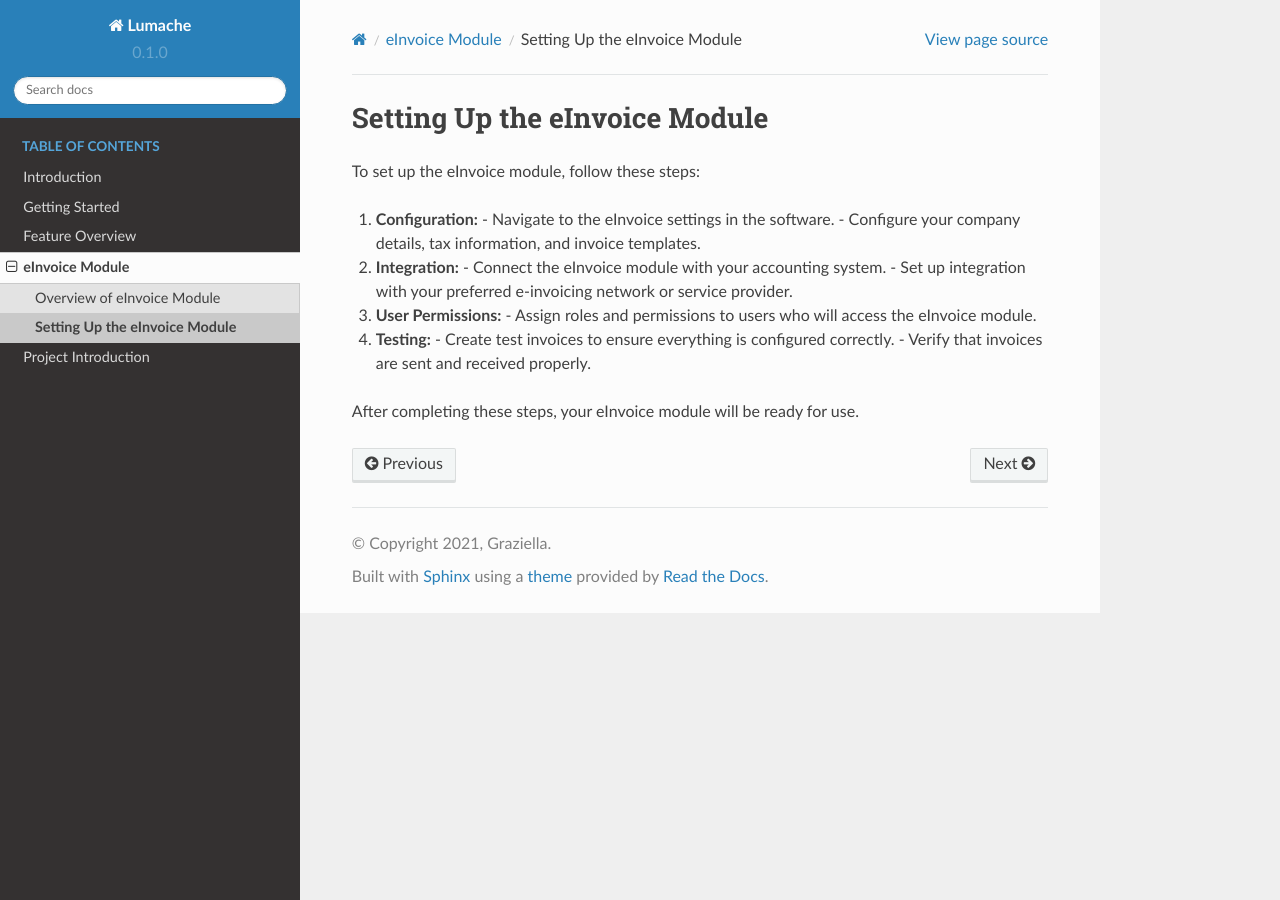
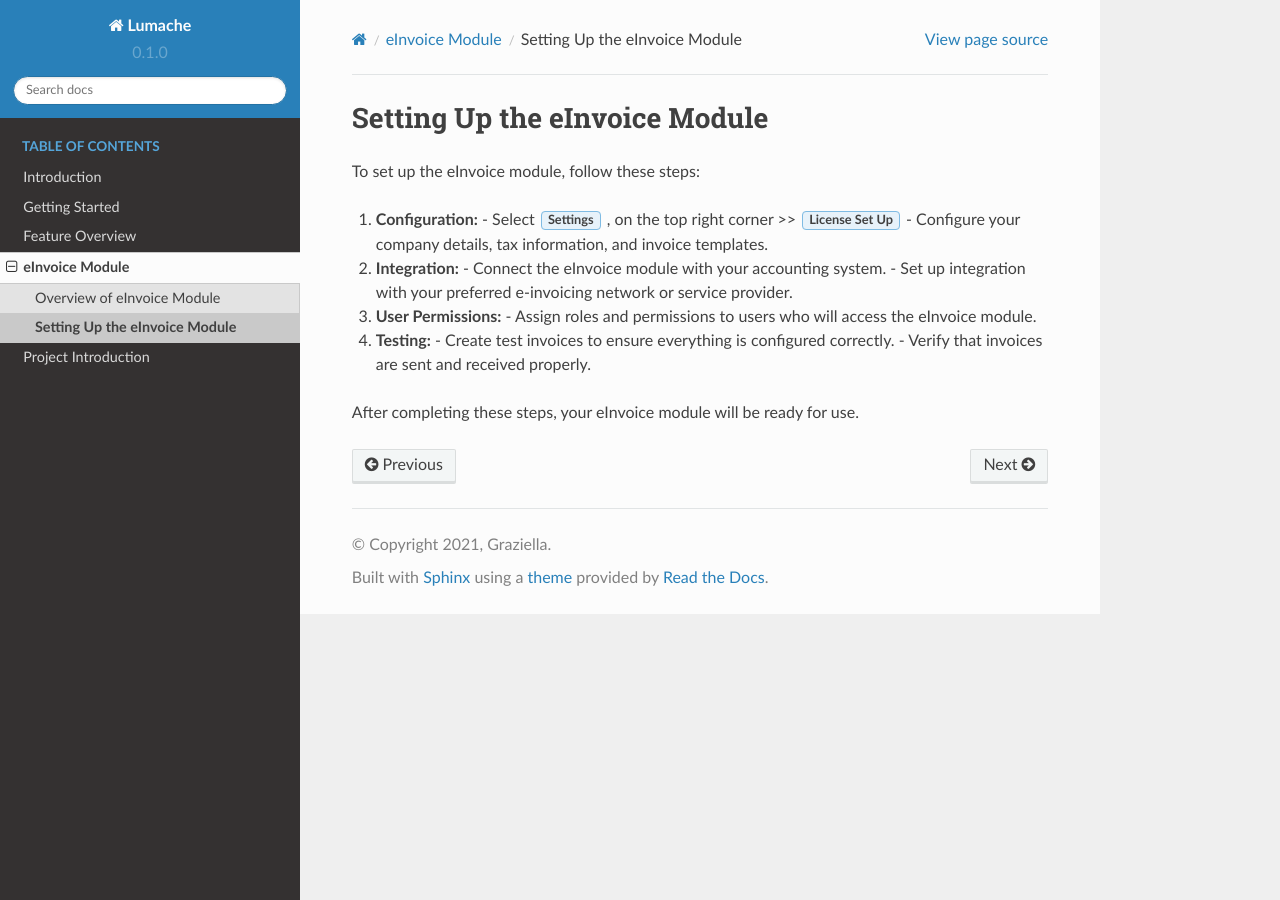
Before and after one commit to wookfai/manual, a Sphinx documentation site: the page built from docs/source/modules/einvoice/setup.rst, in a window 1280 px wide. Built offline with Sphinx 7.4.7 and the Read the Docs theme 2.0.0, drawn with Linux system fonts in a browser that asks for light colours; pages that are not in the unit, such as notebooks, are missing from menus.

Commit message:
Update setup.rst

```diff
--- a/docs/source/modules/einvoice/setup.rst
+++ b/docs/source/modules/einvoice/setup.rst
@@ -4,7 +4,7 @@ Setting Up the eInvoice Module
 To set up the eInvoice module, follow these steps:
 
 1. **Configuration:**
-   - Navigate to the eInvoice settings in the software.
+   - Select :guilabel:`Settings` , on the top right corner >> :guilabel:`License Set Up`
    - Configure your company details, tax information, and invoice templates.
 
 2. **Integration:**
```
